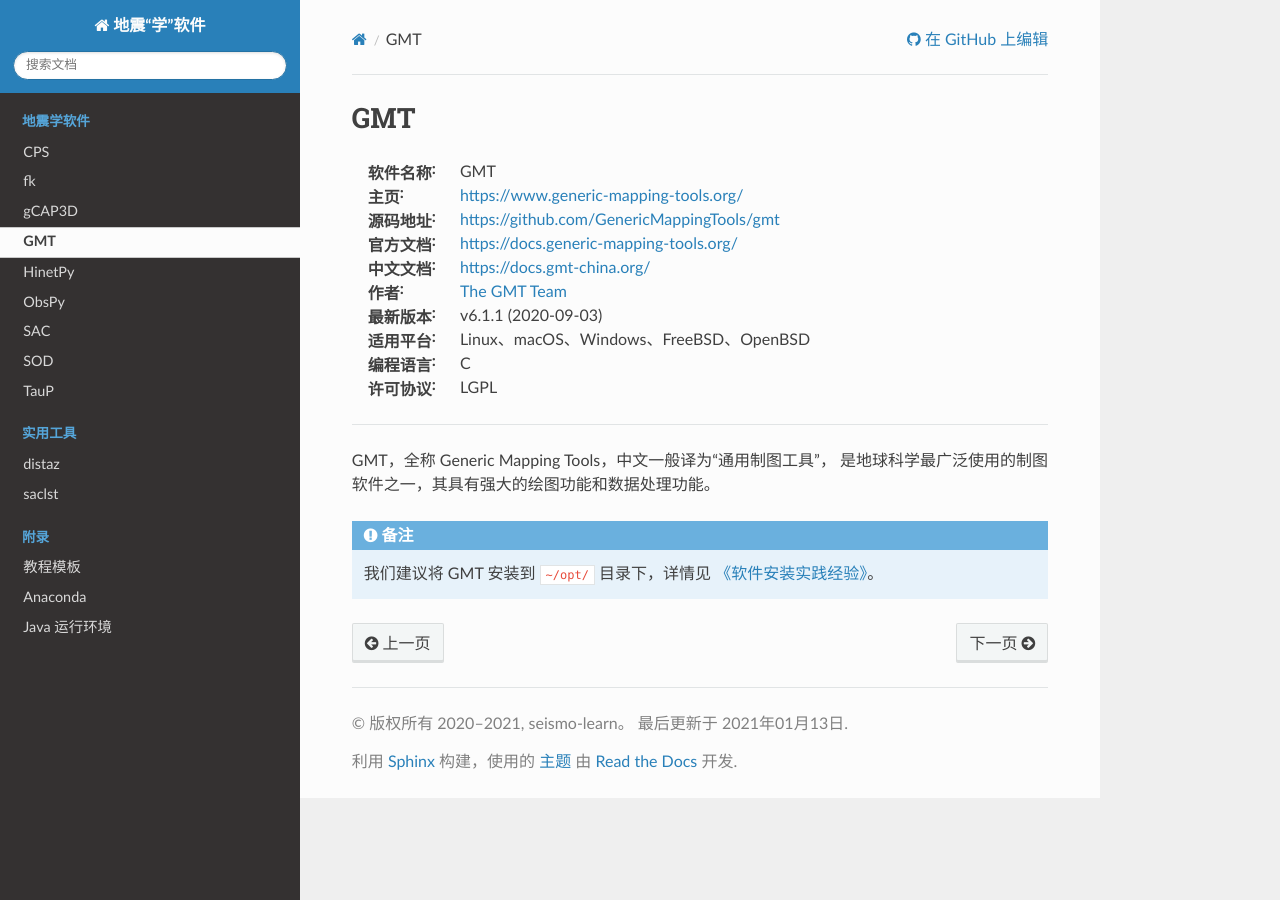
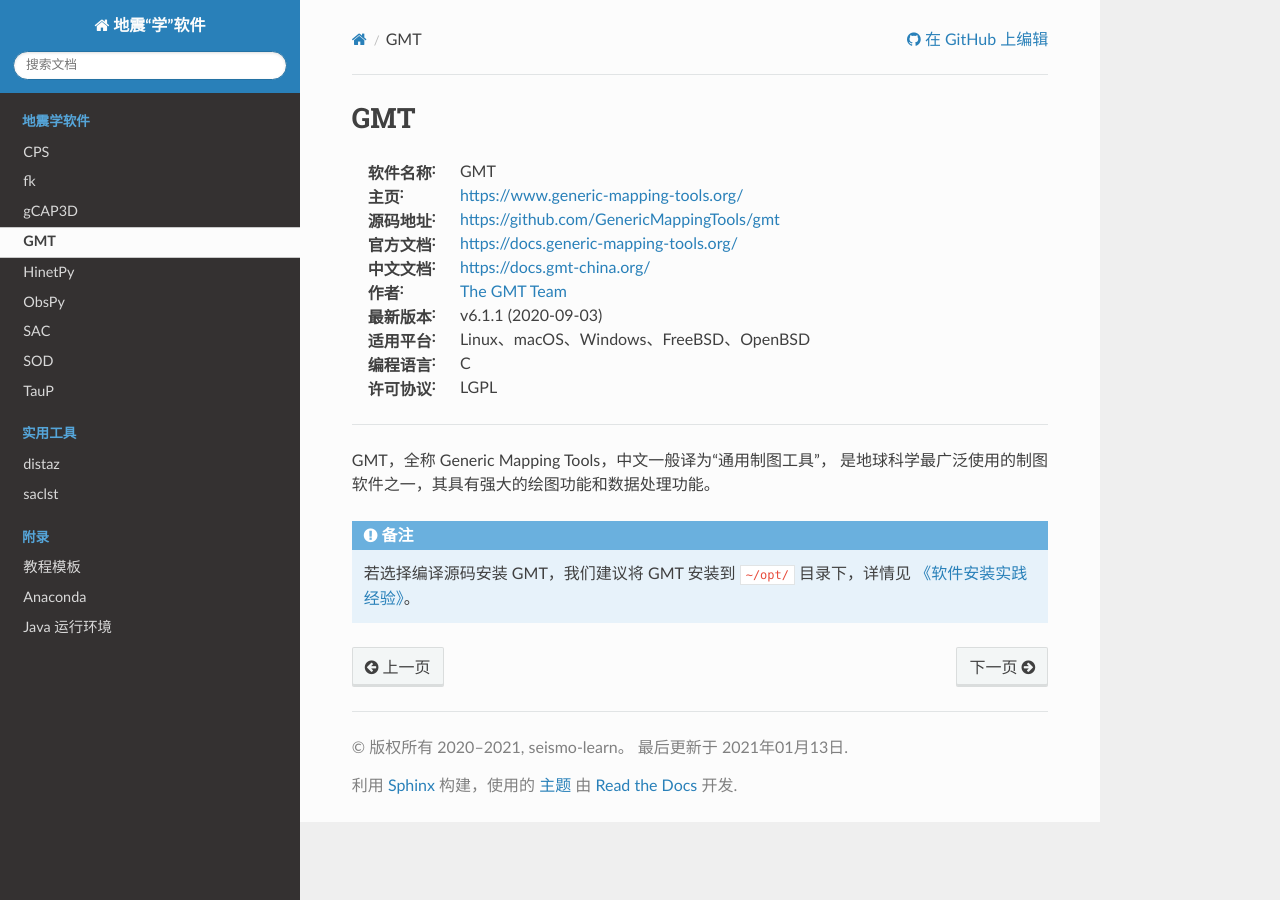
Before and after one commit to seismo-learn/software, a Sphinx documentation site: the page built from source/gmt/index.rst, in a window 1280 px wide. Built offline with Sphinx 7.4.7 and the Read the Docs theme 2.0.0, drawn with Linux system fonts in a browser that asks for light colours.

Commit message:
Update source/gmt/index.rst
Co-authored-by: Jiayuan Yao <coreman.seism@gmail.com>

```diff
--- a/source/gmt/index.rst
+++ b/source/gmt/index.rst
@@ -19,5 +19,5 @@
 
 .. note::
 
-   我们建议将 GMT 安装到 :file:`~/opt/` 目录下，详情见
+   若选择编译源码安装 GMT，我们建议将 GMT 安装到 :file:`~/opt/` 目录下，详情见
    `《软件安装实践经验》 <https://seismo-learn.org/seismology101/best-practices/software-installation/>`__。
```
